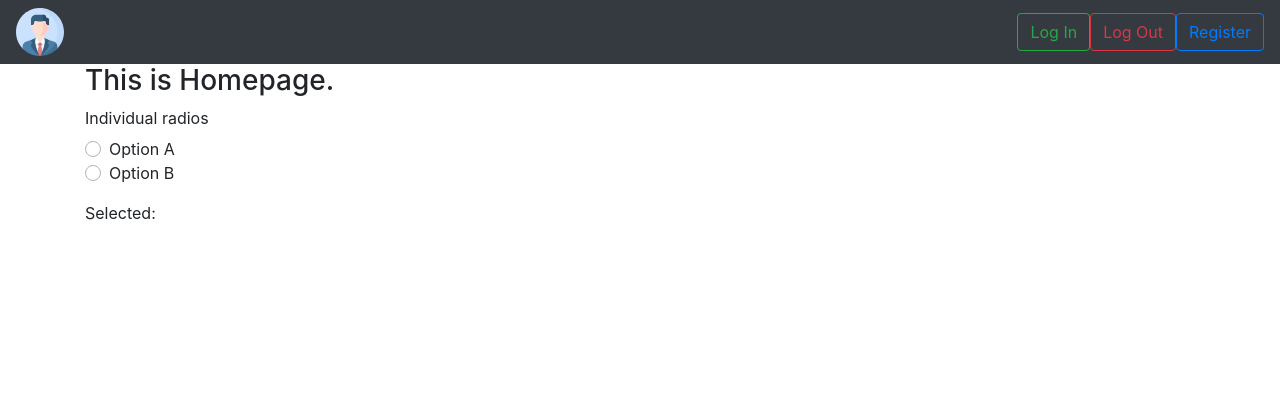
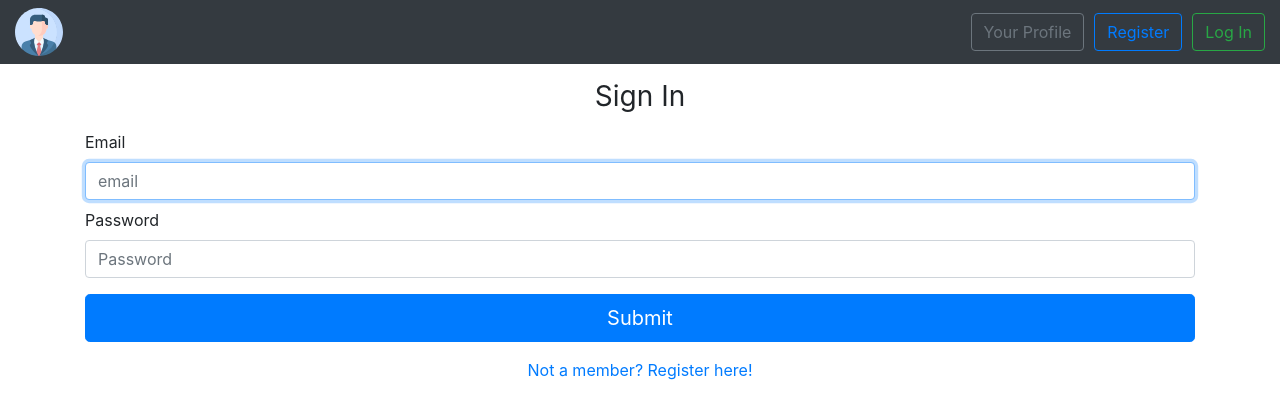
Before and after one commit to andy922200/personal-experience-editor, a Vue app in the folder client/: page /#/signIn in a window 1280 px wide. Before the commit this address led to /#/. Shown: the top 418 px of the page. Built offline with nearby package versions, Linux system fonts and the light colour scheme.

Commit message:
add navbar & finish login logout

```diff
--- a/client/package.json
+++ b/client/package.json
@@ -13,6 +13,7 @@
     "bootstrap-vue": "^2.15.0",
     "core-js": "^3.6.5",
     "moment": "^2.27.0",
+    "sweetalert2": "^9.17.0",
     "vue": "^2.6.11",
     "vue-router": "^3.2.0",
     "vuex": "^3.4.0"
--- a/client/src/components/Navbar.vue
+++ b/client/src/components/Navbar.vue
@@ -1,22 +1,117 @@
 <template>
-  <nav class="navbar navbar-dark bg-dark">
+  <nav class="navbar navbar-dark bg-dark navbar-custom">
     <div class="icon">
       <router-link to="/">
         <img src="../assets/icons.svg" alt="logo" width="48" height="48" />
       </router-link>
     </div>
+
     <div class="button-group">
-      <button type="button" class="btn btn-outline-success">Log In</button>
-      <button type="button" class="btn btn-outline-danger">Log Out</button>
-      <button type="button" class="btn btn-outline-primary">Register</button>
+      <button
+        type="button"
+        v-if="!isAuthenticated"
+        class="btn btn-outline-secondary btn--custom"
+      >
+        Your Profile
+      </button>
+      <button type="button" class="btn btn-outline-primary btn--custom">
+        Register
+      </button>
+      <router-link :to="{ name: 'signIn' }" v-if="!isAuthenticated">
+        <button type="button" class="btn btn-outline-success btn--custom">
+          Log In
+        </button>
+      </router-link>
+      <button type="button" v-else class="btn btn-outline-danger btn--custom" @click="triggerLogOut">
+        Log Out
+      </button>
+    </div>
+
+    <div class="button-group__wrapper" v-if="windowWidth <= 600">
+      <div v-if="isExpanded" class="button-group__mobile">
+        <button
+          type="button"
+          v-if="!isAuthenticated"
+          class="btn btn-outline-secondary btn-sm btn--custom"
+        >
+          Profile
+        </button>
+        <button
+          type="button"
+          class="btn btn-outline-primary btn-sm btn--custom"
+        >
+          Register
+        </button>
+        <router-link :to="{ name: 'signIn' }" v-if="!isAuthenticated">
+          <button
+            type="button"
+            class="btn btn-outline-success btn-sm btn--custom"
+          >
+            Log In
+          </button>
+        </router-link>
+        <button
+          type="button"
+          v-else
+          class="btn btn-outline-danger btn-sm btn--custom"
+          @click="triggerLogOut"
+        >
+          Log Out
+        </button>
+      </div>
+      <b-icon
+        icon="chevron-down"
+        font-scale="1"
+        class="icon-style"
+        @click="changeExpansion(true)"
+        v-if="!isExpanded"
+      ></b-icon>
+      <b-icon
+        icon="chevron-up"
+        font-scale="1"
+        class="icon-style"
+        @click="changeExpansion(false)"
+        v-else
+      ></b-icon>
     </div>
   </nav>
 </template>
 
 <script>
+import { mapGetters, mapMutations } from "vuex";
+import { Toast } from "./../utils/mixin";
+
 export default {
-  name: "Navbar"
+  name: "Navbar",
+  data() {
+    return {
+      isExpanded: false
+    };
+  },
+  computed: {
+    ...mapGetters(["isAuthenticated", "windowWidth"])
+  },
+  methods: {
+    ...mapMutations(["revokeAuthentication"]),
+    changeExpansion(status) {
+      status ? (this.isExpanded = true) : (this.isExpanded = false);
+    },
+    async triggerLogOut() {
+      try {
+        this.revokeAuthentication();
+        if (this.$route.name !== "homepage") {
+          this.$router.push({ name: "homepage" });
+        }
+        Toast.fire({
+          icon: "success",
+          title: "Log Out Successfully!"
+        });
+      } catch (err) {
+        console.log(err);
+      }
+    }
+  }
 };
 </script>
 
-<style></style>
+<style lang="scss" src="../styles/Navbar.scss"></style>
--- a/client/src/router/index.js
+++ b/client/src/router/index.js
@@ -2,6 +2,8 @@ import Vue from "vue";
 import VueRouter from "vue-router";
 import Homepage from "../views/Homepage.vue";
 import NotFound from "../views/NotFound.vue";
+import SignIn from "../views/SignIn.vue";
+import store from "../store";
 
 Vue.use(VueRouter);
 
@@ -10,6 +12,11 @@ const routes = [
     path: "/",
     name: "homepage",
     component: Homepage
+  },
+  {
+    path: "/signIn",
+    name: "signIn",
+    component: SignIn
   },
   {
     path: "*",
@@ -22,22 +29,22 @@ const router = new VueRouter({
   routes
 });
 
-// router.beforeEach(async (to, from, next) => {
-//   const tokenInStore = store.state.token;
-//   const tokenInLocalStorage = localStorage.getItem("token");
-//   let isAuthenticated = store.state.isAuthenticated;
-//   // compare the difference between the local and the store
-//   // if true, fetchCurrentUser
-//   if (tokenInLocalStorage && tokenInLocalStorage !== tokenInStore) {
-//     isAuthenticated = await store.dispatch("fetchCurrentUser");
-//   }
+router.beforeEach(async (to, from, next) => {
+  const tokenInStore = store.state.token;
+  const tokenInLocalStorage = localStorage.getItem("token");
+  let isAuthenticated = store.state.isAuthenticated;
+  // compare the difference between the local and the store
+  // if true, fetchCurrentUser
+  if (tokenInLocalStorage && tokenInLocalStorage !== tokenInStore) {
+    isAuthenticated = await store.dispatch("fetchCurrentUser");
+  }
 
-//   if (!isAuthenticated && to.name === "userFavoriteDrinks") {
-//     next("signIn");
-//     return;
-//   }
-//   next();
-// });
+  if (!isAuthenticated && to.name === "userFavoriteDrinks") {
+    next("signIn");
+    return;
+  }
+  next();
+});
 
 // router.afterEach(() => {
 //   document
--- a/client/src/store/index.js
+++ b/client/src/store/index.js
@@ -1,6 +1,6 @@
 import Vue from "vue";
 import Vuex from "vuex";
-import users from "./modules/users";
+import jobRecords from "./modules/jobRecords";
 
 import moment from "moment";
 import { usersAPI } from "./../utils/apis";
@@ -18,19 +18,17 @@ export default new Vuex.Store({
       id: -1,
       name: "",
       email: "",
-      role: -1,
-      isSponsor: false
     },
-    token: ""
+    token: "",
   },
   getters: {
-    windowWidth: state => state.windowWidth,
-    today: state => state.today,
-    isValidatingUser: state => state.isValidatingUser,
-    isRegistering: state => state.isRegistering,
-    isAuthenticated: state => state.isAuthenticated,
-    currentUser: state => state.currentUser,
-    token: state => state.token
+    windowWidth: (state) => state.windowWidth,
+    today: (state) => state.today,
+    isValidatingUser: (state) => state.isValidatingUser,
+    isRegistering: (state) => state.isRegistering,
+    isAuthenticated: (state) => state.isAuthenticated,
+    currentUser: (state) => state.currentUser,
+    token: (state) => state.token,
   },
   mutations: {
     setWindowWidth(state, value) {
@@ -45,7 +43,7 @@ export default new Vuex.Store({
     setCurrentUser(state, currentUser) {
       state.currentUser = {
         ...state.currentUser,
-        ...currentUser
+        ...currentUser,
       };
       state.token = localStorage.getItem("token");
       state.isAuthenticated = true;
@@ -55,13 +53,11 @@ export default new Vuex.Store({
         id: -1,
         name: "",
         email: "",
-        role: -1,
-        isSponsor: false
       };
       state.isAuthenticated = false;
       state.token = "";
       localStorage.removeItem("token");
-    }
+    },
   },
   actions: {
     async signIn({ commit }, logInForm) {
@@ -121,9 +117,9 @@ export default new Vuex.Store({
         commit("revokeAuthentication");
         return false;
       }
-    }
+    },
   },
   modules: {
-    users
-  }
+    jobRecords
+  },
 });
--- /dev/null
+++ b/client/src/styles/Navbar.scss
@@ -0,0 +1,39 @@
+@import "mobile";
+
+.navbar-custom{
+  color:white;
+  padding: 0.5rem 15px !important;
+  .icon{
+    @include mobile{
+      text-align: center;
+      width:100%;
+    }
+  }
+  .button-group{
+    @include mobile{
+      display: none;
+    }
+    .btn--custom{
+      margin-left: 10px;
+    }
+  }
+  .button-group__wrapper{
+    display: flex;
+    justify-content: center;
+    align-items: center;
+    width:100%;
+    flex-wrap:wrap;
+    .button-group__mobile{
+      width:100%;
+      display: flex;
+      justify-content: center;
+      .btn--custom{
+        margin: 10px 10px 5px 10px;
+      }
+    }
+    .icon-style{
+      margin: 5px 0px 0px 0px;
+      cursor: pointer;
+    }
+  }
+}
--- a/client/src/styles/NotFound.scss
+++ b/client/src/styles/NotFound.scss
@@ -21,7 +21,7 @@
     font-size: 24px;
     p{
       margin: 20px 0px;
-      color: white;
+      color: black;
       font-size: 20px;
     }
   }
--- /dev/null
+++ b/client/src/utils/mixin.js
@@ -0,0 +1,8 @@
+import Swal from "sweetalert2";
+
+export const Toast = Swal.mixin({
+  toast: true,
+  position: "top-end",
+  showConfirmButton: false,
+  timer: 3000
+});
--- a/client/src/views/Homepage.vue
+++ b/client/src/views/Homepage.vue
@@ -27,6 +27,7 @@
 
 <script>
 import Navbar from "./../components/Navbar";
+import { mapGetters } from "vuex";
 
 export default {
   name: "Homepage",
@@ -35,6 +36,12 @@ export default {
     return {
       selected: ""
     };
+  },
+  created() {
+    console.log("currentUserId", this.currentUser.id);
+  },
+  computed: {
+    ...mapGetters(["currentUser"])
   }
 };
 </script>
--- a/client/src/views/NotFound.vue
+++ b/client/src/views/NotFound.vue
@@ -1,4 +1,6 @@
 <template>
+  <div class="container-outside-wrapper">
+    <Navbar />
     <div class="container pa-5">
       <div id="for404">
         <div class="logo-404 half-area">
@@ -7,22 +9,37 @@
         <div class="content half-area">
           <h3>Oops... We are missing!</h3>
           <p>
-          If the browser doesn't redirect automatically, please click the button
-          below.
+            If the browser doesn't redirect automatically, please click the
+            button below.
           </p>
           <router-link to="/">
-          <el-button type="info" size="medium">To Homepage</el-button>
+            <b-button variant="outline-info">Homepage</b-button>
           </router-link>
+        </div>
       </div>
     </div>
   </div>
 </template>
 
 <script>
+import Navbar from "./../components/Navbar";
+
 export default {
   name: "NotFound",
+  components: { Navbar },
+  data() {
+    return {
+      timeOutProcessId: ""
+    };
+  },
   created() {
-    setTimeout(() => this.$router.push({ path: "/" }), 5000);
+    this.timeOutProcessId = setTimeout(
+      () => this.$router.push({ path: "/" }),
+      3000
+    );
+  },
+  destroyed() {
+    clearTimeout(this.timeOutProcessId);
   }
 };
 </script>
--- /dev/null
+++ b/client/src/views/SignIn.vue
@@ -0,0 +1,134 @@
+<template>
+  <div class="container-outside-wrapper">
+    <Navbar />
+    <div class="container">
+      <div class="row">
+        <div class="col-12">
+          <div class="signIn">
+            <form class="w-100" @submit.prevent.stop="handleSignInForm">
+              <div class="text-center my-3">
+                <h1 class="h3 font-weight-normal">Sign In</h1>
+              </div>
+
+              <div class="form-label-group mb-2">
+                <label for="email">Email</label>
+                <input
+                  id="email"
+                  v-model="form.email"
+                  name="email"
+                  type="email"
+                  class="form-control"
+                  placeholder="email"
+                  required
+                  autofocus
+                />
+              </div>
+
+              <div class="form-label-group mb-3">
+                <label for="password">Password</label>
+                <input
+                  id="password"
+                  v-model="form.password"
+                  name="password"
+                  type="password"
+                  class="form-control"
+                  placeholder="Password"
+                  required
+                />
+              </div>
+
+              <button
+                class="btn btn-primary btn-block mb-3"
+                type="submit"
+                :class="windowWidth > 600 ? 'btn-lg' : ''"
+                :disabled="isValidatingUser"
+              >
+                Submit
+              </button>
+
+              <div class="text-center mb-3">
+                <p>
+                  <router-link to="/signup"
+                    >Not a member? Register here!</router-link
+                  >
+                </p>
+              </div>
+            </form>
+          </div>
+        </div>
+      </div>
+    </div>
+  </div>
+</template>
+
+<script>
+import Navbar from "../components/Navbar";
+import { mapGetters, mapActions } from "vuex";
+import { Toast } from "./../utils/mixin";
+
+export default {
+  name: "SignIn",
+  components: { Navbar },
+  data() {
+    return {
+      form: {
+        email: "",
+        password: ""
+      }
+    };
+  },
+  computed: {
+    ...mapGetters(["isValidatingUser", "windowWidth"])
+  },
+  methods: {
+    ...mapActions(["signIn"]),
+    async validation() {
+      const emailRule = /[A-Z0-9._%+-]+@[A-Z0-9.-]+.[A-Z]{2,4}/gim;
+
+      if (!this.form.email || !this.form.password) {
+        Toast.fire({
+          icon: "warning",
+          title: "Please enter email and password"
+        });
+        return false;
+      }
+
+      if (!this.form.email.match(emailRule)) {
+        Toast.fire({
+          icon: "warning",
+          title: "Please check your email format."
+        });
+        return false;
+      }
+
+      return true;
+    },
+
+    async handleSignInForm() {
+      try {
+        let validationFormResult = await this.validation();
+
+        if(validationFormResult){
+          let fetchingResult = await this.signIn(this.form);
+
+          if (fetchingResult) {
+            Toast.fire({
+              icon: "success",
+              title: "Login Successfully!"
+            });
+            this.$router.push({ name: "homepage" });
+          } else {
+            Toast.fire({
+              icon: "warning",
+              title: "Email or Password is not correct!"
+            });
+          }
+        }
+
+      } catch (err) {
+        console.log(err);
+      }
+    }
+  }
+};
+</script>
```
Also changed, not shown: client/src/store/modules/jobRecords.js (renamed from client/src/store/modules/users.js), 1 other file (tests, documents, lock files or other folders). Lines whose indentation alone changed are shown as unchanged.
